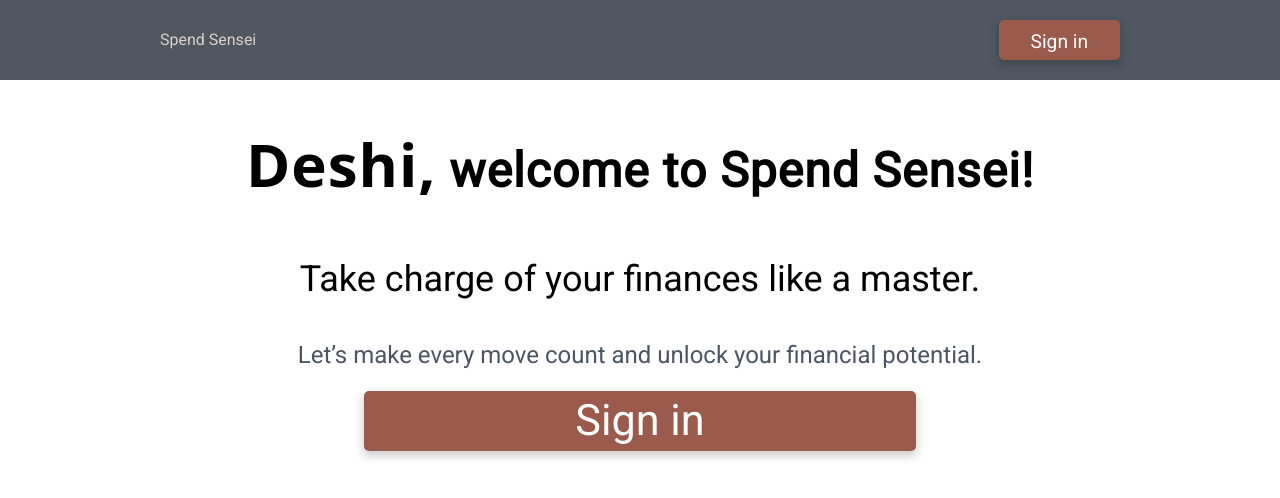
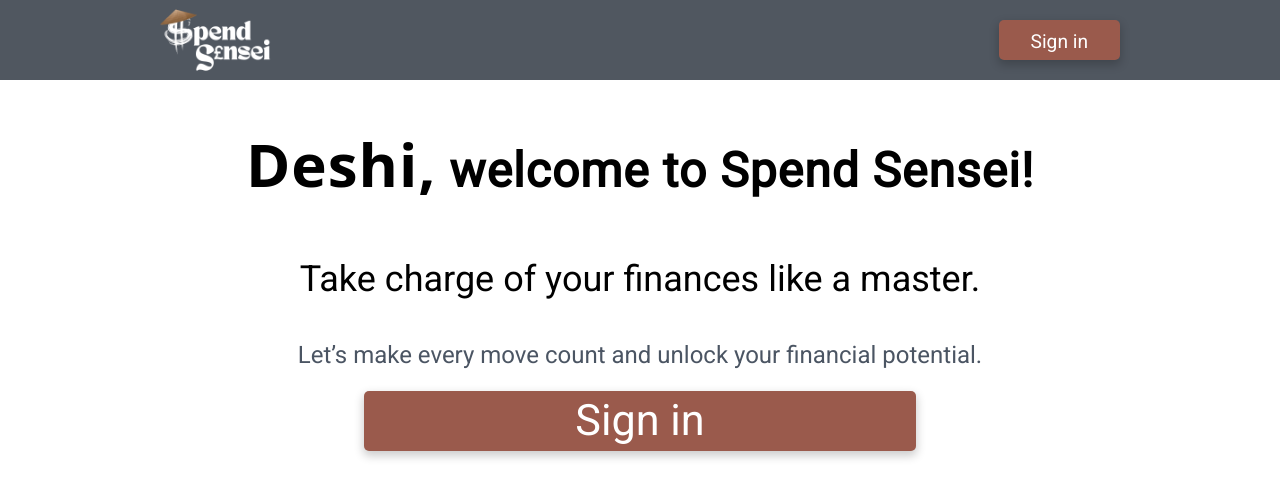
Before and after one commit to oluoko/Spend-Sensei_Expense-Tracker, a Next.js app: page / in a window 1280 px wide. Shown: the top 498 px of the page. Built offline with nearby package versions, Linux system fonts and the light colour scheme; no server answers.

Commit message:
Expense Tracker(Next.js): Logo Component

```diff
--- a/components/Header.tsx
+++ b/components/Header.tsx
@@ -6,6 +6,7 @@
   UserButton,
 } from "@clerk/nextjs";
 import { checkUser } from "@/lib/checkUser";
+import Logo from "./Logo";
 
 const Header = async () => {
   const user = await checkUser();
@@ -13,7 +14,7 @@
   return (
     <nav className="navbar h-14 md:h-20 bg-[#505760] ">
       <div className="navbar-container h-full w-full md:w-4/5 my-4 ">
-        <h2>Spend Sensei</h2>
+        <Logo />
         <div className="">
           <SignedOut>
             <div className="sign-in-button">
--- /dev/null
+++ b/components/Logo.tsx
@@ -0,0 +1,15 @@
+import Link from "next/link";
+
+const Logo = () => {
+  return (
+    <Link href="/">
+      <img
+        src="/Spend Sensei Logo W.png"
+        alt="Spend Sensei Logo"
+        className="h-20 md:h-28 cursor-pointer"
+      />
+    </Link>
+  );
+};
+
+export default Logo;
```
